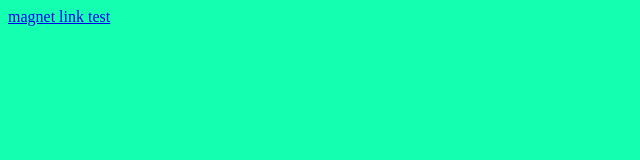
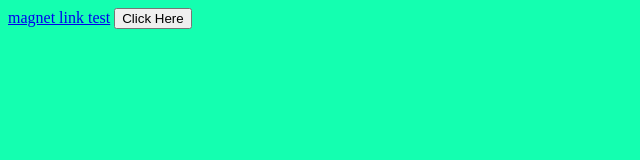
Before and after one commit to ywtv/ywtv.github.io, a plain HTML site: page index.html in a window 1280 px wide. Shown: the whole page, without its empty margins (0-640 px from the left). Drawn offline with Linux system fonts and the light colour scheme.

Commit message:
Update index.html

```diff
--- a/index.html
+++ b/index.html
@@ -4,6 +4,9 @@
 </head>
 <body bgcolor="#14FFB0">
     <a id="magnet" href="https://www.ecosia.org" title="titolo del file" target="_self">magnet link test</a>
+    <button id="btn" onclick="window.location.href='magnet:?xt=urn:btih:2D988B5F9CDF09E55592E6F8DED91E1116777D40';">
+      Click Here
+    </button>
 </body>
 <script src="jscript.js"></script>
 </html>
```
